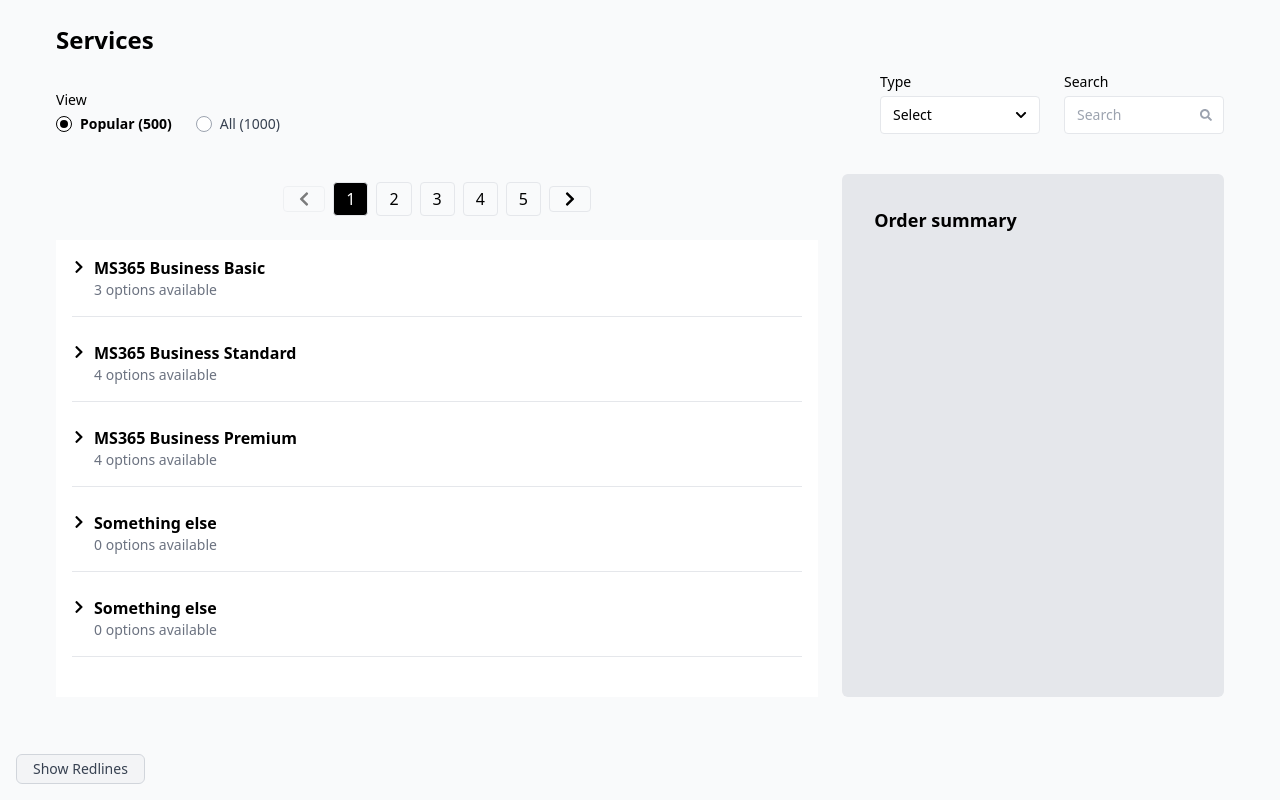
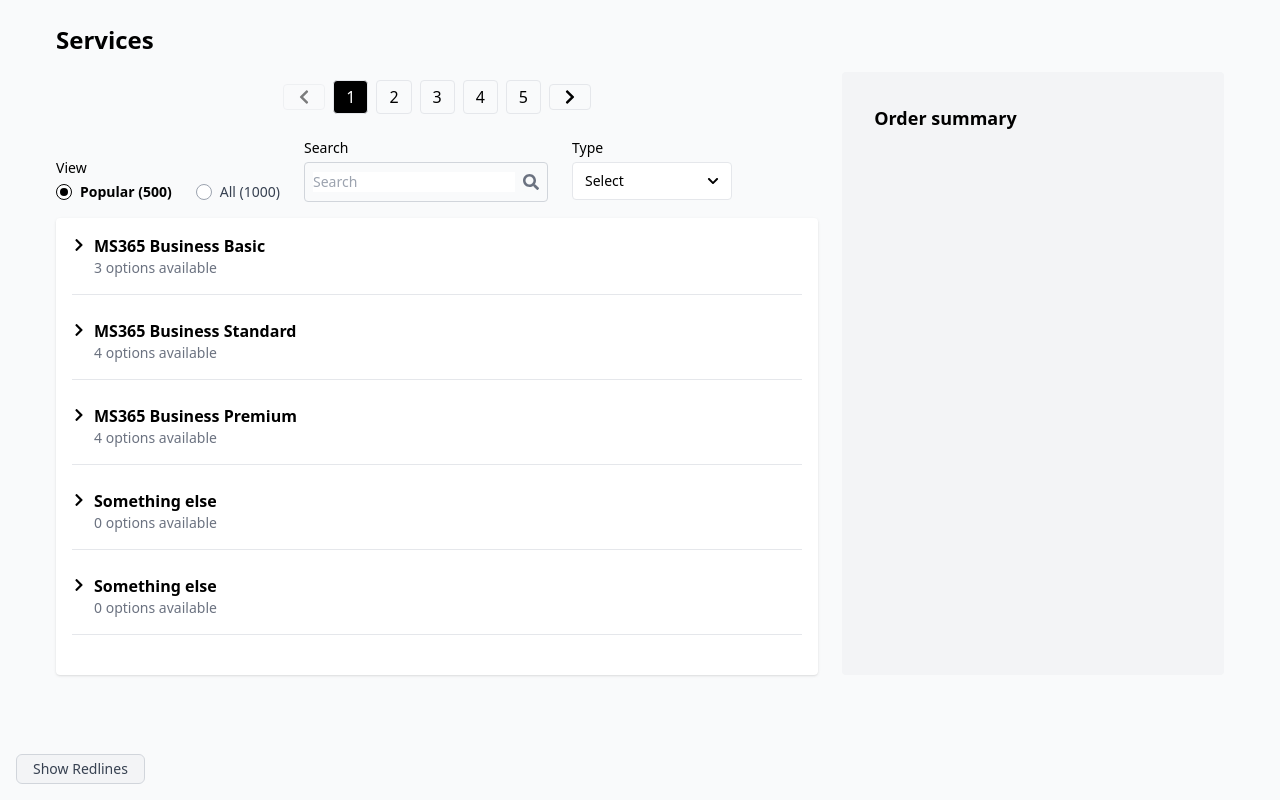
Before and after one commit to ellroberts/bi-directional-v3-public, a React (Vite) app: page / in a window 1280 px wide. Built offline with nearby package versions, Linux system fonts and the light colour scheme.

Commit message:
moved into initial position

```diff
--- a/src/App.jsx
+++ b/src/App.jsx
@@ -2,42 +2,94 @@ import React, { useState } from "react";
 import LeftPanel from "./components/LeftPanel";
 import RightPanel from "./components/RightPanel";
 import { PlanProvider } from "./components/PlanContext";
-import TopSection from "./components/TopSection";
-import { DebugProvider, useDebug } from "./components/DebugContext.jsx"; // ✅ Only isRedline remains
+import { DebugProvider, useDebug } from "./components/DebugContext.jsx";
 import DebugToggle from "./components/DebugToggle";
 import Pagination from "./components/Pagination";
+import * as RadioGroup from "@radix-ui/react-radio-group";
+import { FaSearch } from "react-icons/fa";
+import TypeMultiSelect from "./components/TypeMultiSelect";
 
-// ⬇️ Inner component to use `useDebug()` inside DebugProvider
 function AppContent() {
   const [page, setPage] = useState(1);
   const totalPages = 5;
-  const { isRedline } = useDebug(); // ✅ Only redline toggle remains
+  const { isRedline } = useDebug();
 
   return (
     <div className={`${isRedline ? "debug-all" : ""} min-h-screen bg-gray-50`}>
       <div className="max-w-[1200px] mx-auto px-4 py-6 space-y-4">
-        {/* Top section */}
-        <TopSection />
+        <h2 className="text-2xl font-bold">Services</h2>
 
         {/* Redline toggle button */}
         <DebugToggle />
 
         {/* Main Layout */}
         <div className="flex flex-col md:flex-row gap-6">
-          {/* Left side: Pagination + LeftPanel */}
+          {/* Left side: Pagination + Filters + LeftPanel */}
           <div className="w-full md:w-2/3 space-y-4">
             <Pagination
               currentPage={page}
               totalPages={totalPages}
               onPageChange={(newPage) => setPage(newPage)}
             />
-            <div className="bg-white p-4">
+
+            {/* Relocated Controls */}
+            <div className="flex flex-wrap items-end gap-6 justify-start">
+              {/* View Filter */}
+              <div>
+                <div className="text-sm font-medium mb-1">View</div>
+                <RadioGroup.Root
+                  defaultValue="popular"
+                  className="flex gap-6"
+                  aria-label="View Filter"
+                >
+                  {[
+                    { label: "Popular (500)", value: "popular", bold: true },
+                    { label: "All (1000)", value: "all", bold: false },
+                  ].map(({ label, value, bold }) => (
+                    <RadioGroup.Item
+                      key={value}
+                      value={value}
+                      className="flex items-center gap-2 cursor-pointer group"
+                    >
+                      <div className="h-4 w-4 bg-white rounded-full border border-gray-400 flex items-center justify-center group-data-[state=checked]:border-black">
+                        <div className="h-2 w-2 rounded-full bg-transparent group-data-[state=checked]:bg-black" />
+                      </div>
+                      <span className={`text-sm ${bold ? "font-bold" : "text-gray-700"}`}>
+                        {label}
+                      </span>
+                    </RadioGroup.Item>
+                  ))}
+                </RadioGroup.Root>
+              </div>
+
+              {/* Search Field */}
+              <div>
+                <div className="text-sm font-medium mb-1">Search</div>
+                <div className="flex items-center border border-gray-300 rounded px-2 py-[6px] h-[40px]">
+                  <input
+                    type="text"
+                    placeholder="Search"
+                    className="outline-none text-sm flex-1"
+                  />
+                  <FaSearch className="text-gray-500 ml-2" />
+                </div>
+              </div>
+
+              {/* Type Dropdown */}
+              <div>
+                <div className="text-sm font-medium mb-1">Type</div>
+                <div className="h-[40px]"><TypeMultiSelect /></div>
+              </div>
+            </div>
+
+            {/* Panel Placeholder to Ensure Something Renders */}
+            <div className="bg-white p-4 rounded shadow">
               <LeftPanel />
             </div>
           </div>
 
           {/* Right side: Summary */}
-          <div className="w-full md:w-1/3 bg-gray-200 p-4 rounded-md">
+          <div className="w-full md:w-1/3 bg-gray-100 p-4 rounded">
             <RightPanel />
           </div>
         </div>
@@ -46,13 +98,12 @@ function AppContent() {
   );
 }
 
-// ⬇️ App wrapper with context providers
 export default function App() {
   return (
-    <PlanProvider>
-      <DebugProvider>
+    <DebugProvider>
+      <PlanProvider>
         <AppContent />
-      </DebugProvider>
-    </PlanProvider>
+      </PlanProvider>
+    </DebugProvider>
   );
 }
```
